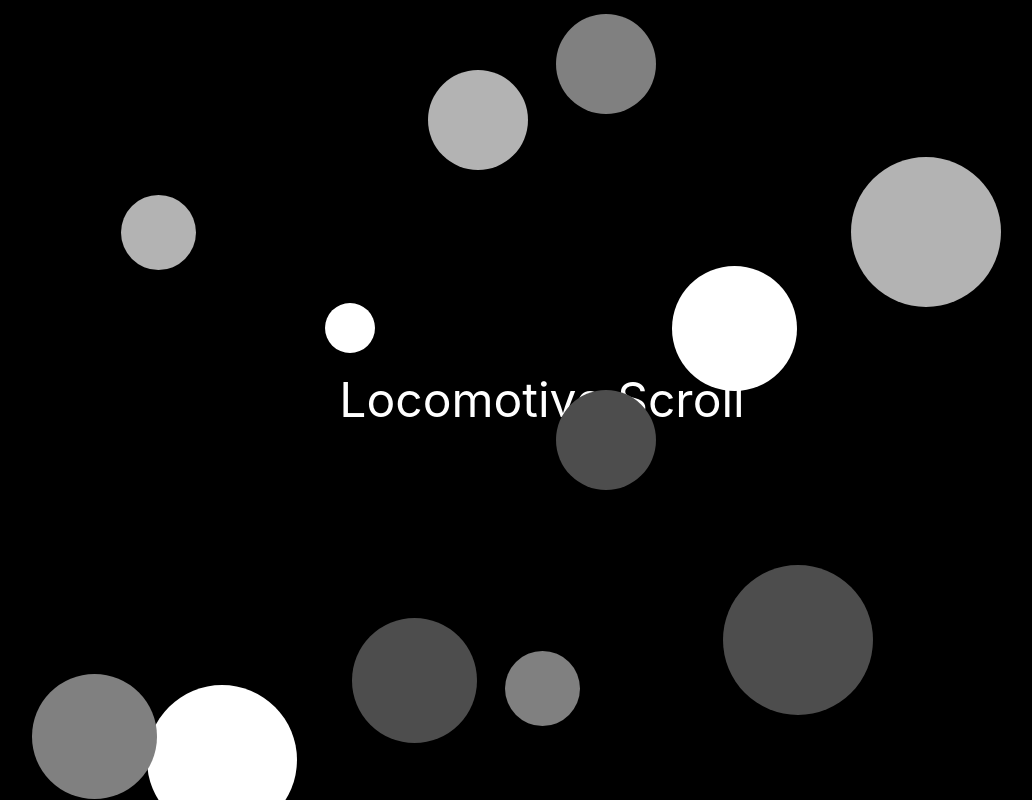
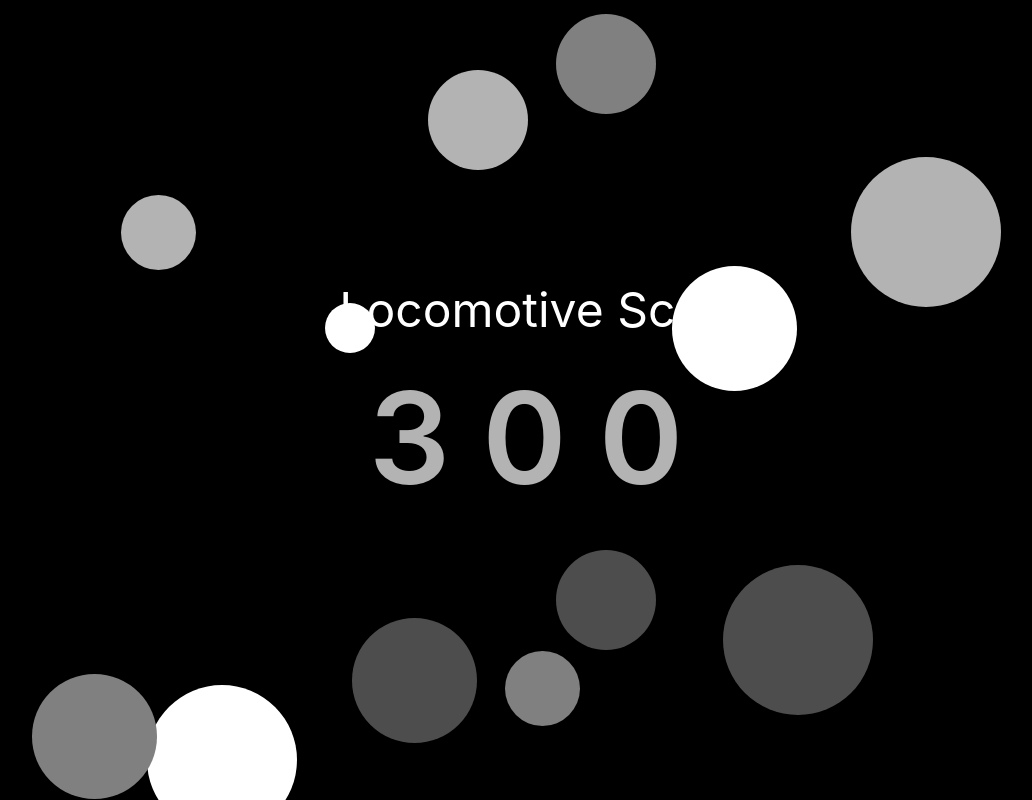
Before and after one commit to xhudec/react-animation-prototyping, a Next.js app: page /locomotive-scroll in a window 1280 px wide. Shown: the whole page, without its empty margins (98-1130 px from the left). Built offline with nearby package versions, Linux system fonts and the light colour scheme.

Commit message:
feat(pages/locomotive-scroll): animated counter

```diff
--- /dev/null
+++ b/src/components/animated-counter/index.tsx
@@ -0,0 +1,40 @@
+import { animate } from 'framer-motion'
+import { useEffect, useRef } from 'react'
+
+import { Content } from './styled'
+
+export interface IAnimatedCounterProps {
+  from: number
+  to: number
+  /**
+   * Unit: seconds
+   *
+   * @default 5
+   */
+  duration?: number
+}
+
+export default function AnimatedCounter({
+  from,
+  to,
+  duration = 5,
+  ...delegated
+}: IAnimatedCounterProps) {
+  const contentRef = useRef<HTMLDivElement | null>(null)
+
+  useEffect(() => {
+    const node = contentRef.current
+
+    const controls = animate(from, to, {
+      duration,
+      ease: 'circOut',
+      onUpdate(value) {
+        node.textContent = value.toFixed(0)
+      },
+    })
+
+    return () => controls.stop()
+  }, [duration, from, to])
+
+  return <Content ref={contentRef} {...delegated} />
+}
--- /dev/null
+++ b/src/components/animated-counter/styled.ts
@@ -0,0 +1,13 @@
+import styled from 'styled-components'
+
+import theme from '@styles/theme'
+
+const Content = styled.div`
+  font-size: 8rem;
+  text-align: center;
+  font-weight: 600;
+  letter-spacing: 32px;
+  color: ${theme.colors.gray[300]};
+`
+
+export { Content }
--- a/src/pages/locomotive-scroll/index.tsx
+++ b/src/pages/locomotive-scroll/index.tsx
@@ -5,6 +5,7 @@
 import Circle from '@components/circle'
 import Video from '@components/video'
 import AnimatedImageSwap from '@components/animated-image-swap'
+import AnimatedCounter from '@components/animated-counter'
 import {
   BannerSection,
   Box,
@@ -32,7 +33,7 @@
   { x: 55, y: 15, size: 100, color: theme.colors.gray[500] },
   { x: 15, y: 85, size: 125, color: theme.colors.gray[500] },
   { x: 70, y: 80, size: 150, color: theme.colors.gray[700] },
-  { x: 55, y: 55, size: 100, color: theme.colors.gray[700] },
+  { x: 55, y: 75, size: 100, color: theme.colors.gray[700] },
   { x: 40, y: 85, size: 125, color: theme.colors.gray[700] },
 ]
 
@@ -81,9 +82,12 @@
 
       <PageContent ref={containerRef} data-scroll-container>
         <BannerSection data-scroll-section>
-          <Heading1 data-scroll data-scroll-speed="4">
-            Locomotive Scroll
-          </Heading1>
+          <div data-scroll-section>
+            <Heading1 data-scroll data-scroll-speed="4">
+              Locomotive Scroll
+            </Heading1>
+            <AnimatedCounter data-scroll data-scroll-speed="6" from={100} to={300} duration={3} />
+          </div>
           {circles.map((circle) => {
             const speed =
               circle.color === theme.colors.white
```
Also changed, not shown: 2 other files (tests, documents, lock files or other folders).
